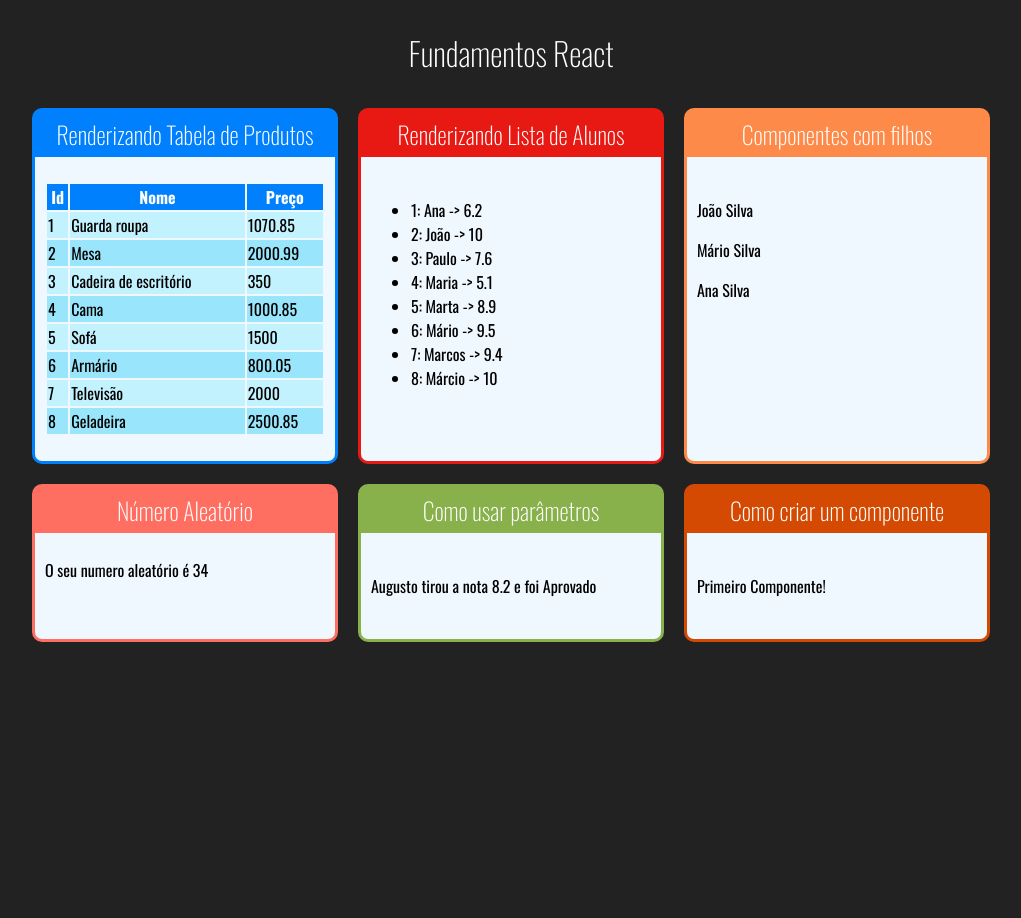
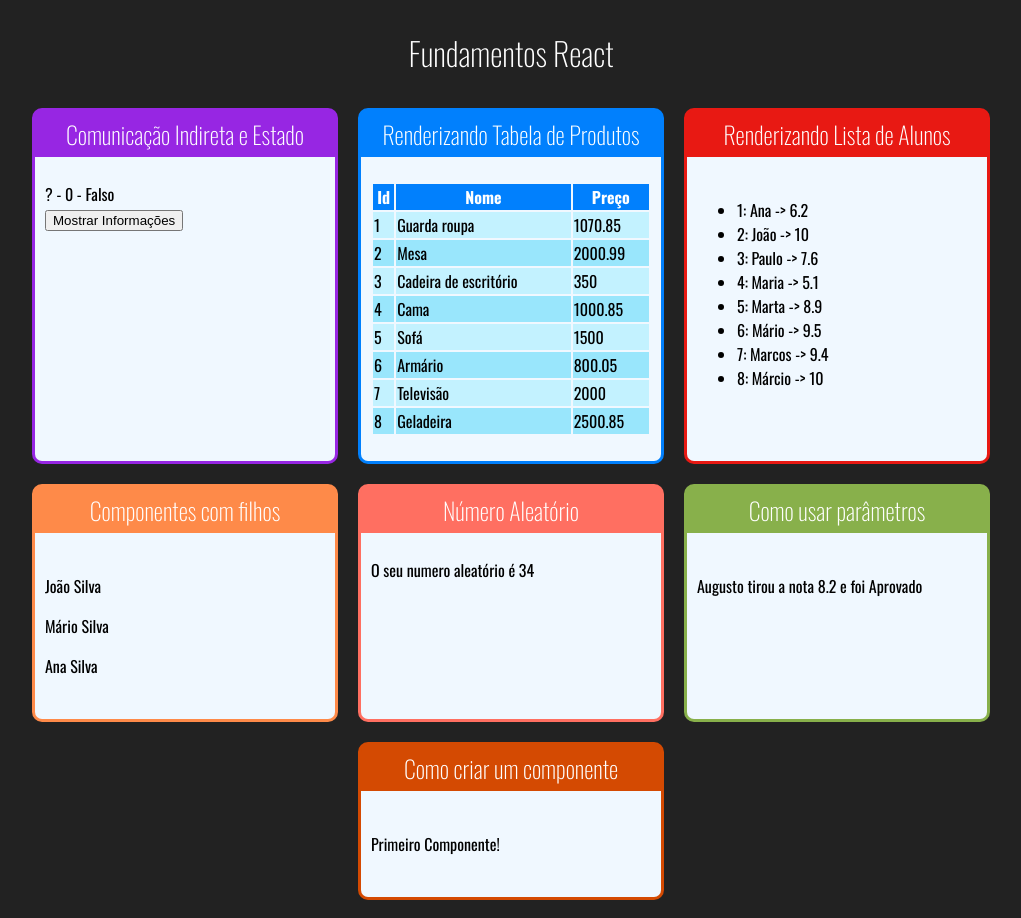
Before and after one commit to othavio-oth/curso-react, a React (Create React App) app in the folder fundamentos/: page / in a window 1280 px wide. Shown: the whole page, without its empty margins (129-1150 px from the left). Before the commit the page ends 800 px from the top, so only its background shows below. Built offline with nearby package versions, Linux system fonts and the light colour scheme.

Commit message:
add indirect comunication

```diff
--- a/fundamentos/src/App.jsx
+++ b/fundamentos/src/App.jsx
@@ -9,12 +9,16 @@ import Card from "./components/layout/Card";
 import FamilyMember from "./components/basics/FamilyMember";
 import StudentsList from "./components/repetition/StudentsList";
 import ProductsTable from "./components/repetition/ProductsTable";
+import Father from "./components/comunication/Father";
 
 // eslint-disable-next-line import/no-anonymous-default-export
 export default () => (
   <div className="app">
     <h1 className="app-title">Fundamentos React</h1>
     <div className="app-exercises">
+      <Card title="Comunicação Indireta e Estado" color="#9726e3">
+        <Father />
+      </Card>
       <Card title="Renderizando Tabela de Produtos" color="#0180fd">
         <ProductsTable />
       </Card>
--- /dev/null
+++ b/fundamentos/src/components/comunication/Father.jsx
@@ -0,0 +1,21 @@
+import React, { useState } from "react";
+import Son from "./Son";
+export default () => {
+  const [name, setName] = useState("?");
+  const [age, setAge] = useState("0");
+  const [isNerd, setIsNerd] = useState(false);
+
+  function showInfo(name, age, isNerd) {
+    setName(name);
+    setAge(age);
+    setIsNerd(isNerd);
+  }
+
+  return (
+    <div>
+      <span>{name}</span> - <span>{age}</span> -{" "}
+      <span>{isNerd ? "Verdadeiro" : "Falso"}</span>
+      <Son showInformation={showInfo}></Son>
+    </div>
+  );
+};
--- /dev/null
+++ b/fundamentos/src/components/comunication/Son.jsx
@@ -0,0 +1,16 @@
+import React from "react";
+
+export default (props) => {
+  const showInfo = props.showInformation;
+  let name = "John";
+  let age = parseInt(Math.random() * 40 + 20);
+  let isNerd = Math.random() > 0.5;
+
+  return (
+    <div>
+      <button onClick={() => showInfo(name, age, isNerd)}>
+        Mostrar Informações
+      </button>
+    </div>
+  );
+};
```
